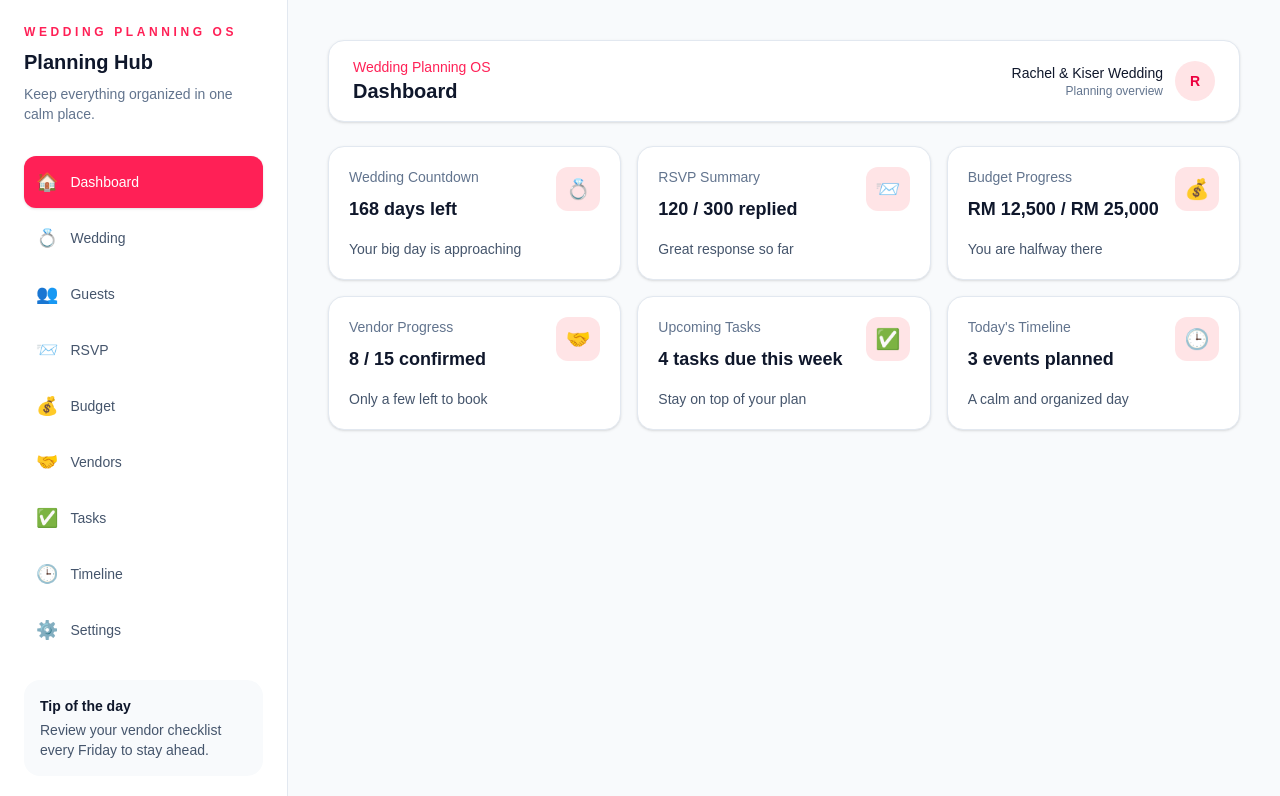
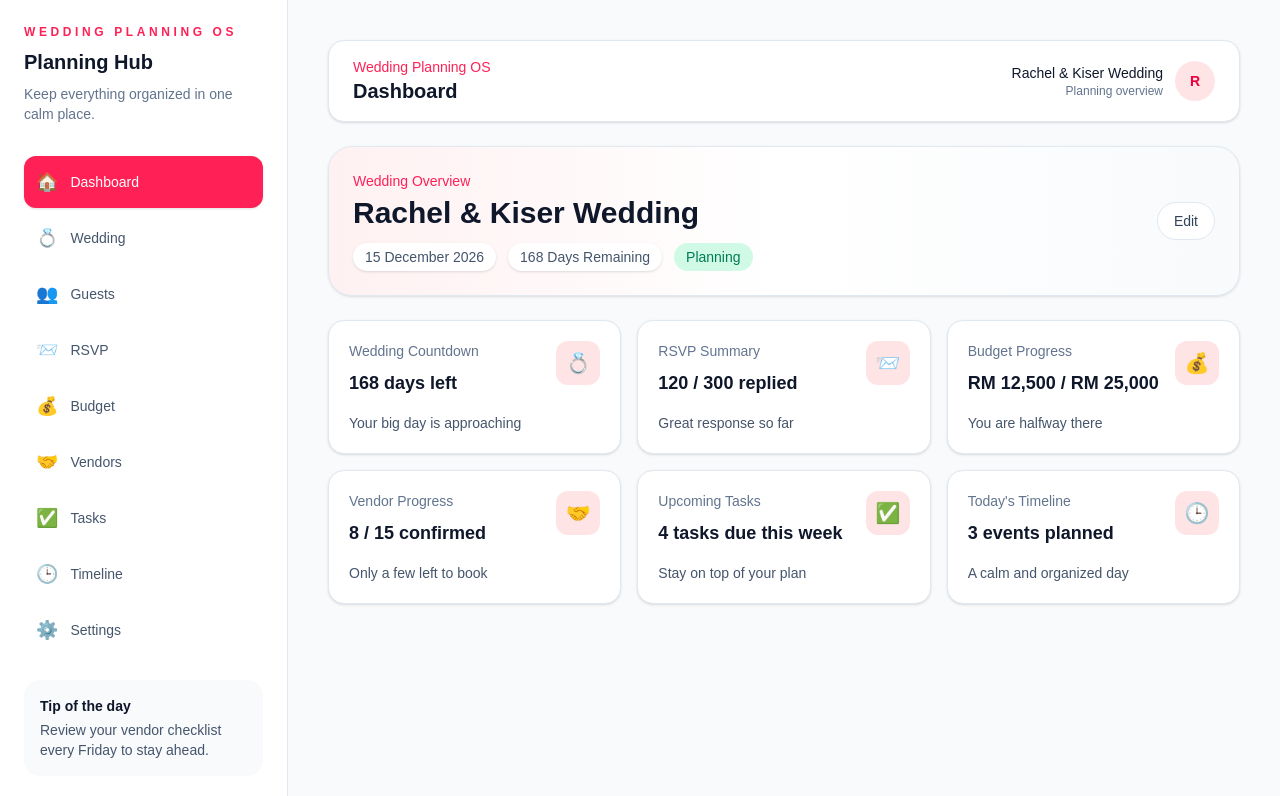
Before and after one commit to RCEventPlanner/WeddingPlanningOS, a Next.js app: page / in a window 1280 px wide. Shown: the top 796 px of the page. Built offline with nearby package versions, Linux system fonts and the light colour scheme.

Commit message:
Add wedding header component

```diff
--- a/app/page.tsx
+++ b/app/page.tsx
@@ -1,5 +1,6 @@
 import { Sidebar } from "../components/Sidebar";
 import { TopNav } from "../components/TopNav";
+import { WeddingHeader } from "../components/WeddingHeader";
 
 const dashboardCards = [
   {
@@ -47,6 +48,7 @@ export default function Home() {
 
       <main className="flex-1 p-6 sm:p-8 lg:ml-72 lg:p-10">
         <TopNav title="Dashboard" />
+        <WeddingHeader />
 
         <div className="grid gap-4 md:grid-cols-2 xl:grid-cols-3">
           {dashboardCards.map((card) => (
--- /dev/null
+++ b/components/WeddingHeader.tsx
@@ -0,0 +1,42 @@
+type WeddingHeaderProps = {
+  weddingName?: string;
+  weddingDate?: string;
+  countdown?: string;
+  status?: string;
+};
+
+export function WeddingHeader({
+  weddingName = "Rachel & Kiser Wedding",
+  weddingDate = "15 December 2026",
+  countdown = "168 Days Remaining",
+  status = "Planning",
+}: WeddingHeaderProps) {
+  return (
+    <section className="mb-6 rounded-3xl border border-slate-200 bg-gradient-to-r from-rose-50 via-white to-slate-50 p-5 shadow-sm sm:p-6">
+      <div className="flex flex-col gap-4 lg:flex-row lg:items-center lg:justify-between">
+        <div>
+          <p className="text-sm font-medium text-rose-500">Wedding Overview</p>
+          <h1 className="mt-1 text-2xl font-semibold text-slate-900 sm:text-3xl">
+            {weddingName}
+          </h1>
+
+          <div className="mt-3 flex flex-wrap items-center gap-3 text-sm text-slate-600">
+            <span className="rounded-full bg-white px-3 py-1 shadow-sm">
+              {weddingDate}
+            </span>
+            <span className="rounded-full bg-white px-3 py-1 shadow-sm">
+              {countdown}
+            </span>
+            <span className="rounded-full bg-emerald-100 px-3 py-1 font-medium text-emerald-700">
+              {status}
+            </span>
+          </div>
+        </div>
+
+        <button className="rounded-full border border-slate-200 bg-white px-4 py-2 text-sm font-medium text-slate-700 transition hover:border-rose-200 hover:text-rose-600">
+          Edit
+        </button>
+      </div>
+    </section>
+  );
+}
```
